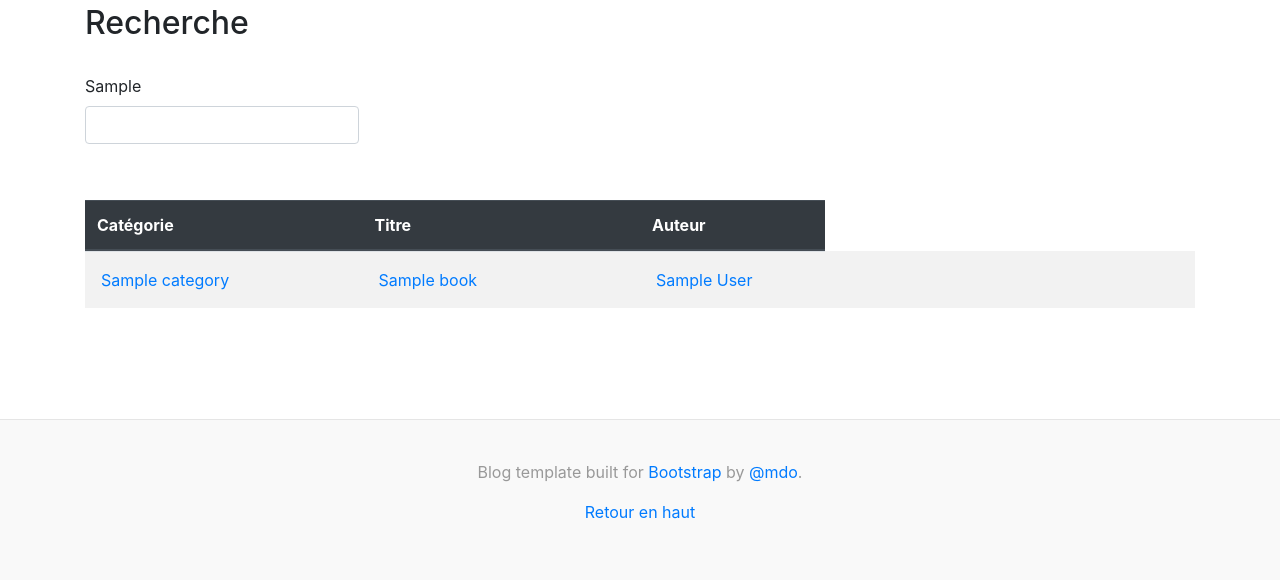
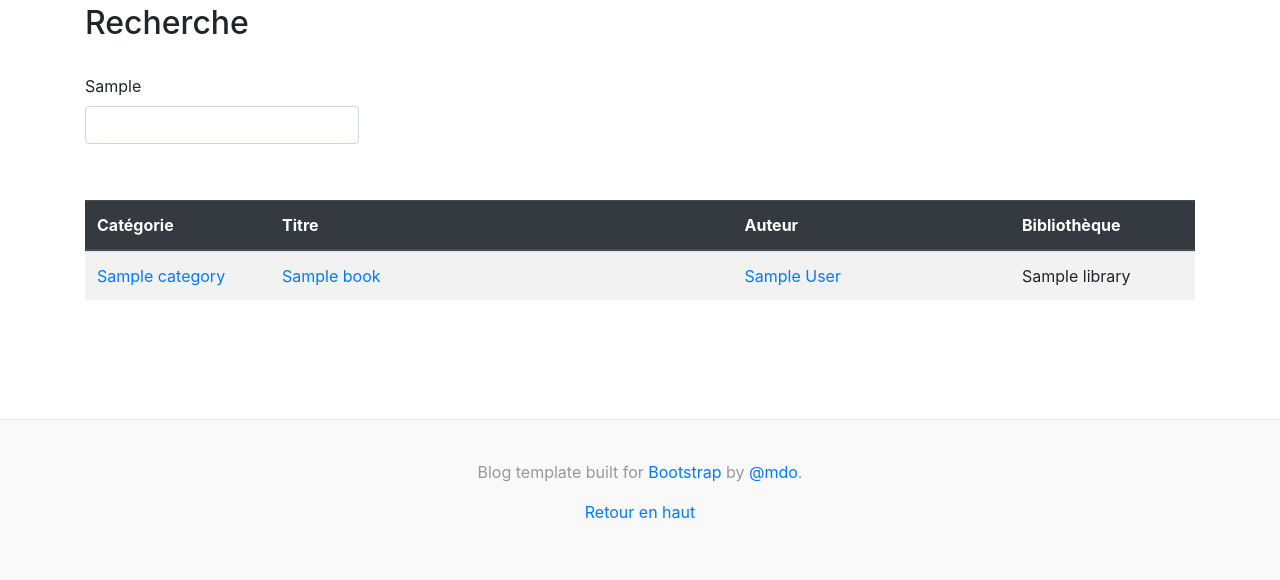
Before and after one commit to mbelacat/bibliotheque_falabooks, a Symfony app: template templates/book/search.html.twig in a window 1280 px wide. Shown: the part 220-800 px from the top of the page. Run offline with Twig, Linux system fonts and the light colour scheme; the template is opened without the code that fills it: most values are stand-ins (such as "Sample title", 1, 10 or a date in 2020); form fields are guessed from the names that the template uses; some libraries are stand-ins or nearby versions.

Commit message:
view book search with library and fix some bug

```diff
--- a/src/Entity/Book.php
+++ b/src/Entity/Book.php
@@ -210,6 +210,7 @@ class Book
     public function setLibrary(?Library $library): self
     {
         $this->library = $library;
+        return $this;
     }
 
     public function getBorrowingDate(): ?\DateTimeInterface
--- a/src/Form/BookType.php
+++ b/src/Form/BookType.php
@@ -4,6 +4,7 @@ namespace App\Form;
 
 use App\Entity\Book;
 use App\Entity\Category;
+use App\Entity\library;
 use Symfony\Component\Form\AbstractType;
 use Symfony\Component\Form\FormBuilderInterface;
 use Symfony\Component\HttpFoundation\Request;
@@ -48,11 +49,16 @@ class BookType extends AbstractType
             ->add('category',null, [
               'label' => 'La catégorie',
             ])
+            ->add('library',null, [
+              'label' => 'Dans quelle librairie?',
+            ])
             ->add("Enregistrer", SubmitType::class, [
               'attr' => ['class' => 'btn btn-success']
             ])
         ;
     }
+
+
 
     public function configureOptions(OptionsResolver $resolver)
     {
--- a/templates/book/_delete_form.html.twig
+++ b/templates/book/_delete_form.html.twig
@@ -1,5 +1,5 @@
 <form method="post" action="{{ path('book_delete', {'id': book.id}) }}" onsubmit="return confirm('Are you sure you want to delete this item?');">
     <input type="hidden" name="_method" value="DELETE">
     <input type="hidden" name="_token" value="{{ csrf_token('delete' ~ book.id) }}">
-    <button class="btn">Delete</button>
+    <button class="btn btn-danger">Delete</button>
 </form>
--- a/templates/book/_form.html.twig
+++ b/templates/book/_form.html.twig
@@ -1,4 +1,3 @@
 {{ form_start(form) }}
     {{ form_widget(form) }}
-    <button class="btn">{{ button_label|default('Ajouter') }}</button>
 {{ form_end(form) }}
--- a/templates/book/index.html.twig
+++ b/templates/book/index.html.twig
@@ -18,12 +18,6 @@
     {{ form_start(form) }}
         {{ form_row(form) }}
     {{ form_end(form) }}
-  </div>
-
-  <div class="form-group  ">
-    {{ form_start(formSearch) }}
-        {{ form_row(formSearch) }}
-    {{ form_end(formSearch) }}
   </div>
 </div>
 
--- a/templates/book/new.html.twig
+++ b/templates/book/new.html.twig
@@ -7,7 +7,7 @@
     <div class="d-flex justify-content-center">
       {{ include('book/_form.html.twig') }}
     </div>
-    <div class="btn btn-primary text-white">
+    <!-- <div class="btn btn-primary text-white">
       <a href="{{ path('book_index') }}">back to list</a>
-    </div>
+    </div> -->
 {% endblock %}
--- a/templates/book/search.html.twig
+++ b/templates/book/search.html.twig
@@ -16,19 +16,21 @@
 
 <div class="table-responsive">
     <table class="table table-striped table-hover">
-      <thead class="thead-dark">
-        <tr class="d-flex">
-          <th class="col-3">Catégorie</th>
-          <th class="col-3">Titre</th>
-          <th class="col-2">Auteur</th>
+      <thead class="thead-dark w-100">
+        <tr class="d-flex w-100">
+          <th class="col-2 text-left">Catégorie</th>
+          <th class="col-5 text-left">Titre</th>
+          <th class="col-3 text-left">Auteur</th>
+          <th class="col-2 text-left">Bibliothèque</th>
         </tr>
       </thead>
-      <tbody>
+      <tbody class="w-100">
         {% for book in books %}
           <tr class="d-flex">
-            <td class="col-3 p-0"><a class="d-block text-decoration-none p-3" href="{{ path('book_show', {'id': book.id}) }}">{{ book.category }}</a></td>
-            <td class="col-3 p-0"><a class="d-block text-decoration-none p-3" href="{{ path('book_show', {'id': book.id}) }}">{{ book.title }}</a></td>
-            <td class="col-2 p-0"><a class="d-block text-decoration-none p-3" href="{{ path('book_show', {'id': book.id}) }}">{{ book.author }}</a></td>
+            <td class="col-2 text-left"><a class="d-block text-decoration-none" href="{{ path('book_show', {'id': book.id}) }}">{{ book.category }}</a></td>
+            <td class="col-5 text-left"><a class="d-block text-decoration-none" href="{{ path('book_show', {'id': book.id}) }}">{{ book.title }}</a></td>
+            <td class="col-3 text-left"><a class="d-block text-decoration-none" href="{{ path('book_show', {'id': book.id}) }}">{{ book.author }}</a></td>
+            <td class="col-2 text-left"><a class="d-block text-decoration-none" >{{ book.library }}</a></td>
           </tr>
         {% endfor %}
       </tbody>
```
Also changed, not shown: src/Controller/BookController.php (+6 -6 lines), src/Controller/UserController.php (+7 -8 lines), src/Entity/Library.php (+7 -0 lines), templates/book/edit.html.twig (+8 -2 lines), 1 other file.
